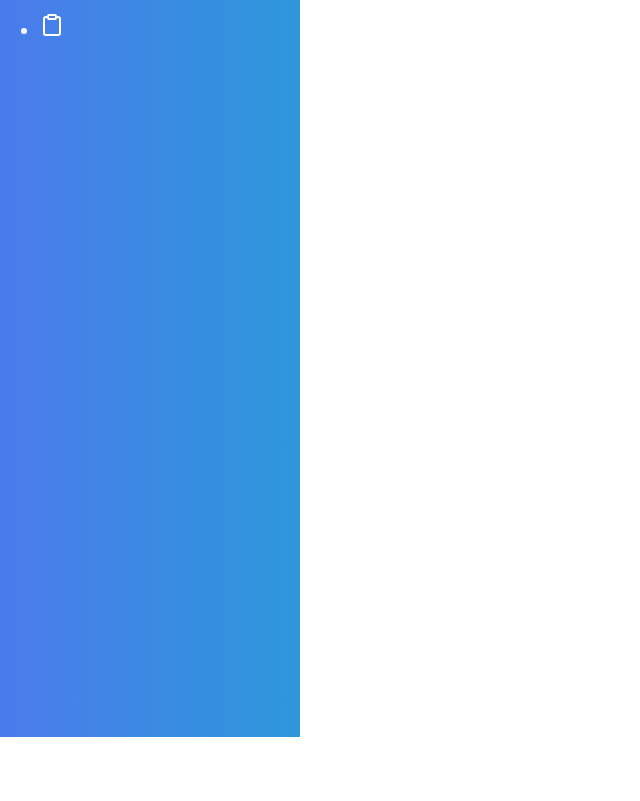
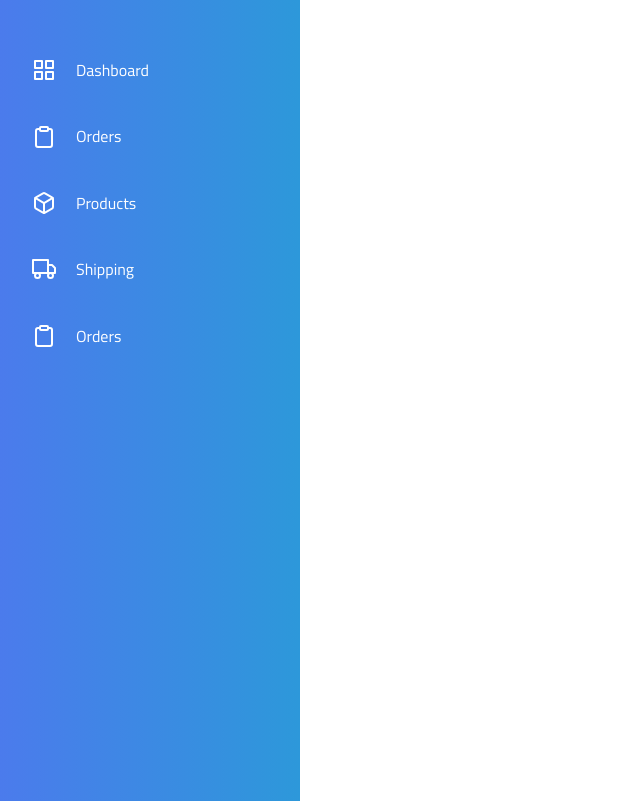
Before and after one commit to mathiasjor911/admin-panel, a website: page index.html in a window 1280 px wide. Shown: the part 63-864 px from the top of the page, without its empty margins (0-640 px from the left). Before the commit the page ends 800 px from the top, so only its background shows below. Drawn offline with nearby package versions, Linux system fonts and the light colour scheme.

Commit message:
Ændringer i sidebar, og tilføjelse af variabler

```diff
--- a/css/_variabler.scss
+++ b/css/_variabler.scss
@@ -1,6 +1,11 @@
 /* Colors */
-$blue: #4b7bec;
+$dark-blue: #30336b;
+$blue: #4834d4;
+$yellow: #f9ca24;
+$red: #eb4d4b;
+$orange:#f0932b;
 $white: #fafafa;
+$green: #6ab04c;
 $grey: #b2b2b2;
 $dark-grey: #333;
 
--- a/css/style.scss
+++ b/css/style.scss
@@ -31,4 +31,20 @@ body{
 .sidebar{
     @include blue-gradient;
     color: white;
+    height: 100%;
+    padding: 2rem;
+
+    ul{
+        list-style: none;
+        padding: 0;
+    }
+
+    li{
+        display: flex;
+        align-items: center;
+        margin: 1rem 0;
+    }
+    p{
+        margin-left: 20px;
+    }
 }
--- a/index.html
+++ b/index.html
@@ -1,5 +1,6 @@
 <!DOCTYPE html lang="da">
 <html>
+
 <head>
     <title>Admin Panel</title>
 
@@ -21,8 +22,26 @@
     <div class="sidebar">
         <ul>
             <li>
+                <i data-feather="grid"></i>
+                <p>Dashboard</p>
+            </li>
+            <li>
                 <i data-feather="clipboard"></i>
+                <p>Orders</p>
             </li>
+            <li>
+                <i data-feather="box"></i>
+                <p>Products</p>
+            </li>
+            <li>
+                <i data-feather="truck"></i>
+                <p>Shipping</p>
+            </li>
+            <li>
+                <i data-feather="clipboard"></i>
+                <p>Orders</p>
+            </li>
+
         </ul>
     </div>
     <div class="content"></div>
@@ -35,4 +54,5 @@
         feather.replace()
     </script>
 </body>
+
 </html>
```
Also changed, not shown: css/style.css, 1 other file. Lines whose indentation alone changed are shown as unchanged.
